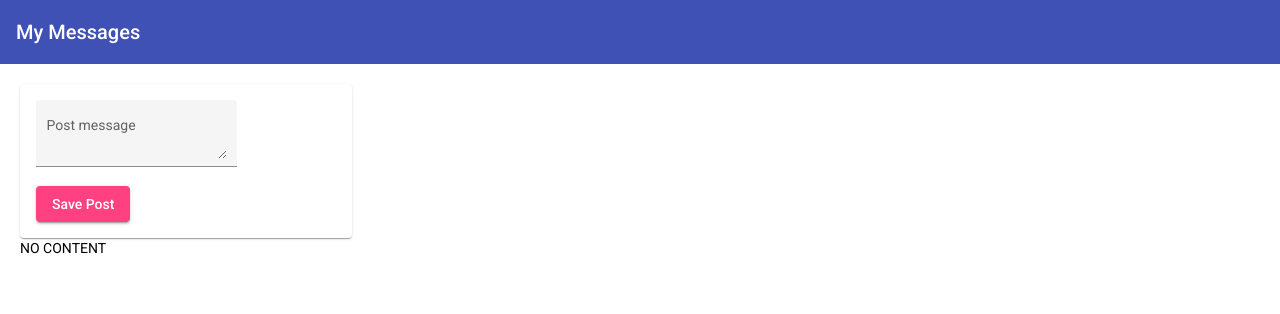
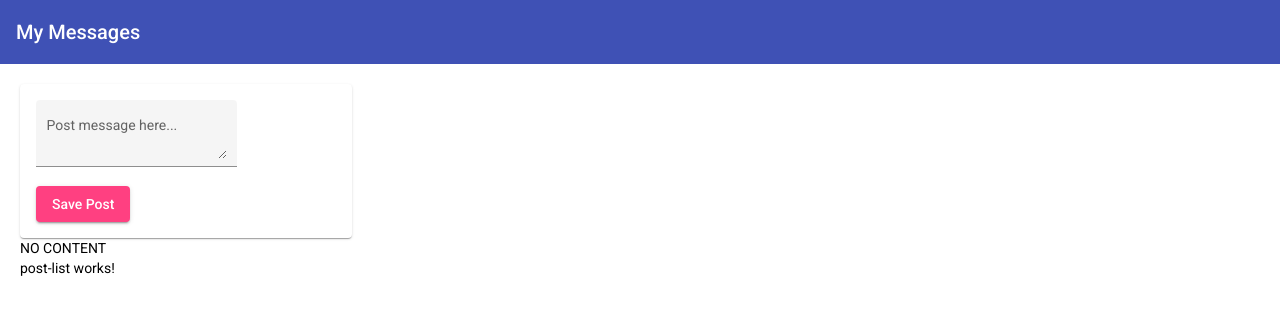
Before and after one commit to FoxGeoff/MeanStack, an Angular app: page / in a window 1280 px wide. Shown: the top 314 px of the page. Built offline with nearby package versions, Linux system fonts and the light colour scheme.

Commit message:
Add: post-list component

```diff
--- a/src/app/app.module.ts
+++ b/src/app/app.module.ts
@@ -8,12 +8,14 @@ import { MaterialModule } from './material/material.module';
 import { PostCreateComponent } from './posts/post-create/post-create.component';
 import { FormsModule } from '@angular/forms';
 import { HeaderComponent } from './header/header.component';
+import { PostListComponent } from './posts/post-create/post-list/post-list.component';
 
 @NgModule({
   declarations: [
     AppComponent,
     PostCreateComponent,
-    HeaderComponent
+    HeaderComponent,
+    PostListComponent
   ],
   imports: [
     BrowserModule,
--- a/src/app/posts/post-create/post-create.component.html
+++ b/src/app/posts/post-create/post-create.component.html
@@ -3,7 +3,7 @@
 <div class="container">
   <mat-card>
     <mat-form-field appearance="fill">
-      <mat-label>Post message</mat-label>
+      <mat-label>Post message here...</mat-label>
       <textarea #postTextarea matInput [(ngModel)]="enteredValue"></textarea>
       <!--  [value]="newPost" -->
     </mat-form-field>
@@ -19,4 +19,7 @@
     </p>
   </mat-card>
   <mat-label>{{ newPost }}</mat-label>
+  <p>
+    <app-post-list></app-post-list>
+  </p>
 </div>
--- /dev/null
+++ b/src/app/posts/post-create/post-list/post-list.component.html
@@ -0,0 +1 @@
+<p>post-list works!</p>
--- /dev/null
+++ b/src/app/posts/post-create/post-list/post-list.component.ts
@@ -0,0 +1,15 @@
+import { Component, OnInit } from '@angular/core';
+
+@Component({
+  selector: 'app-post-list',
+  templateUrl: './post-list.component.html',
+  styleUrls: ['./post-list.component.css']
+})
+export class PostListComponent implements OnInit {
+
+  constructor() { }
+
+  ngOnInit(): void {
+  }
+
+}
```
Also changed, not shown: src/app/posts/post-create/post-list/post-list.component.css (added), 1 other file (tests, documents, lock files or other folders).
